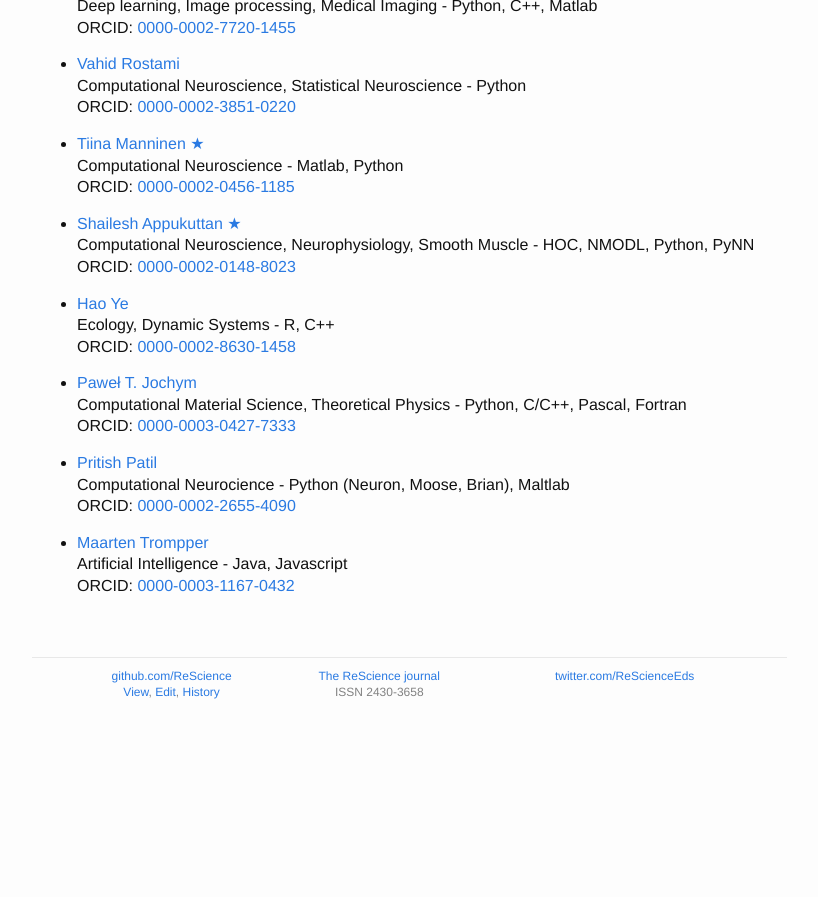
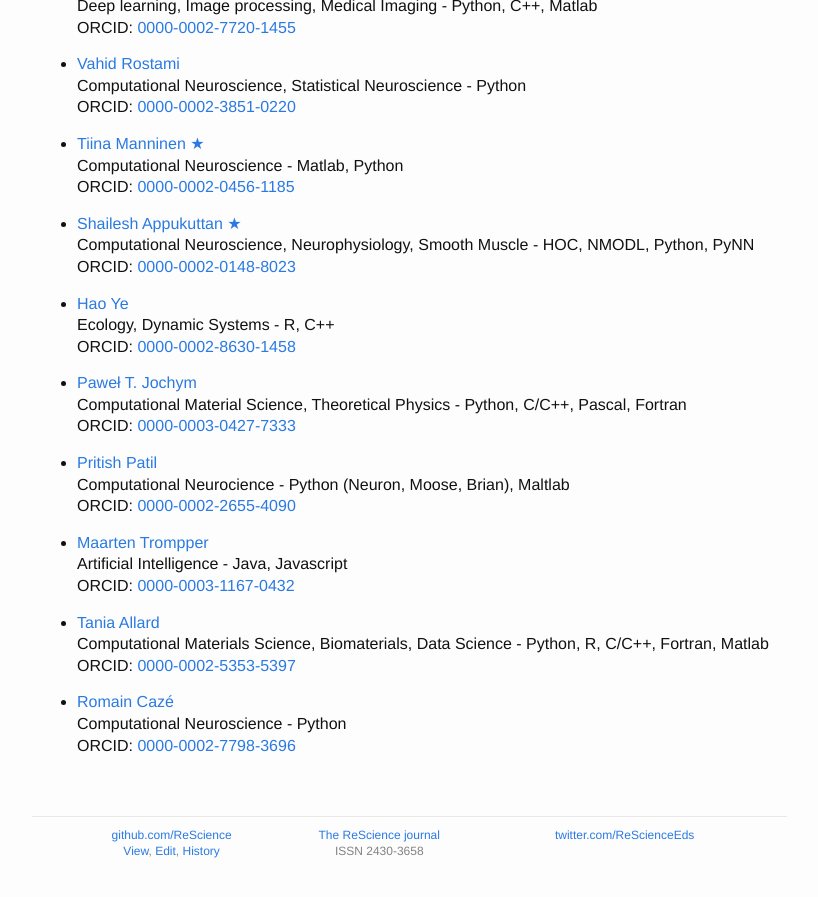
Before and after one commit to ReScience/rescience.github.io, a Jekyll site: the page built from 04-board.md, in a window 1280 px wide and 900 px high, scrolled down 7728 px. Shown: the top 897 px of the window, without its empty margins (223-1041 px from the left). Built offline with Jekyll 4.4.1, drawn with Linux system fonts in a browser that asks for light colours; our own code applies the rules of GitHub Pages for plain Markdown files; before the commit the page ends 8468 px from its top, so only the background shows below that.

Commit message:
Added Tania Allard & Romain Cazé

```diff
--- a/04-board.md
+++ b/04-board.md
@@ -471,3 +471,11 @@ accepts submissions in other open source languages.
 * [Maarten Trompper](https://github.com/digitalheir)
   Artificial Intelligence - Java, Javascript
   ORCID: [0000-0003-1167-0432](https://orcid.org/0000-0003-1167-0432)
+
+* [Tania Allard](https://github.com/trallard)
+  Computational Materials Science, Biomaterials, Data Science - Python, R, C/C++, Fortran, Matlab
+  ORCID: [0000-0002-5353-5397](https://orcid.org/0000-0002-5353-5397)
+
+* [Romain Cazé](rcaze)
+  Computational Neuroscience - Python
+  ORCID: [0000-0002-7798-3696](https://orcid.org/0000-0002-7798-3696)
```
